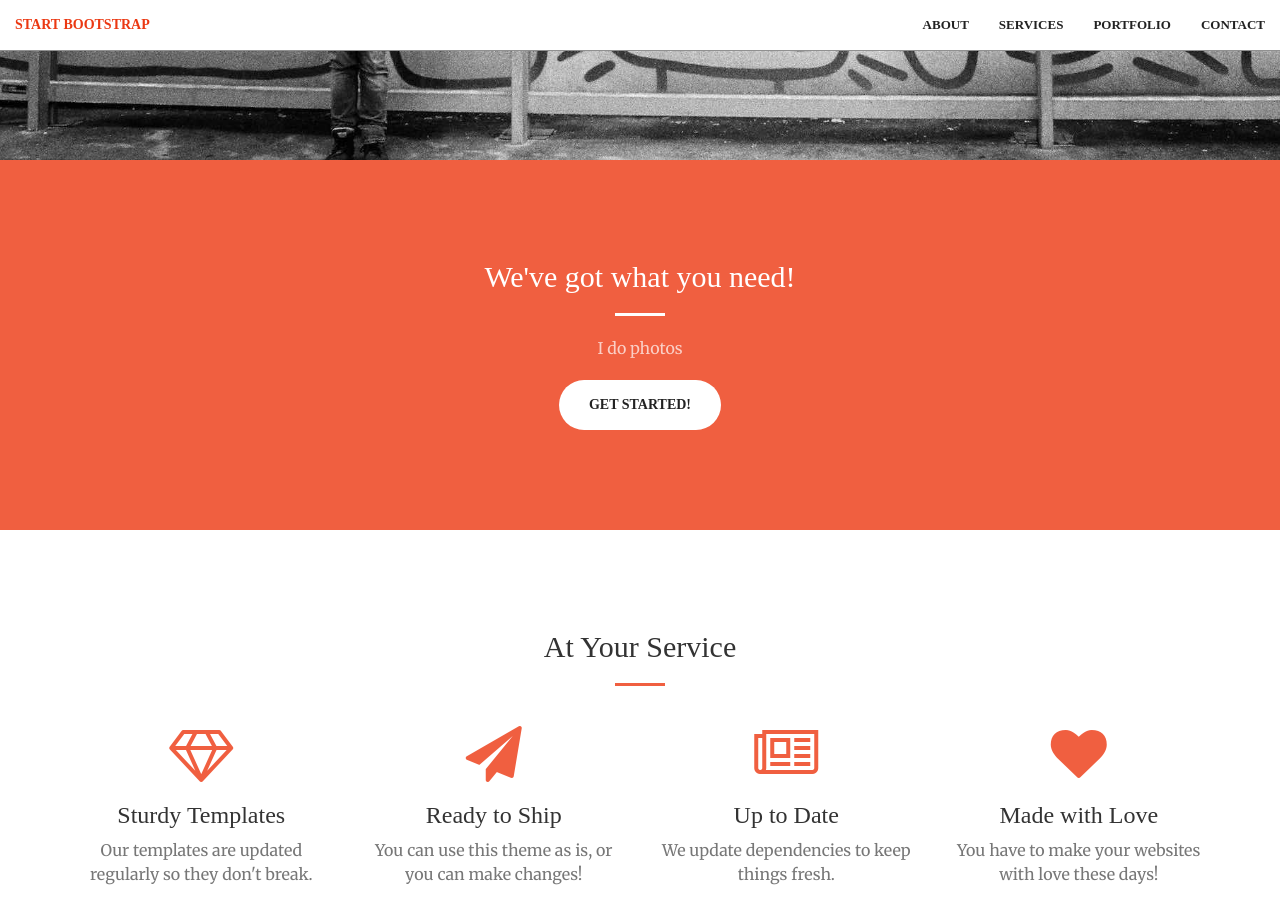
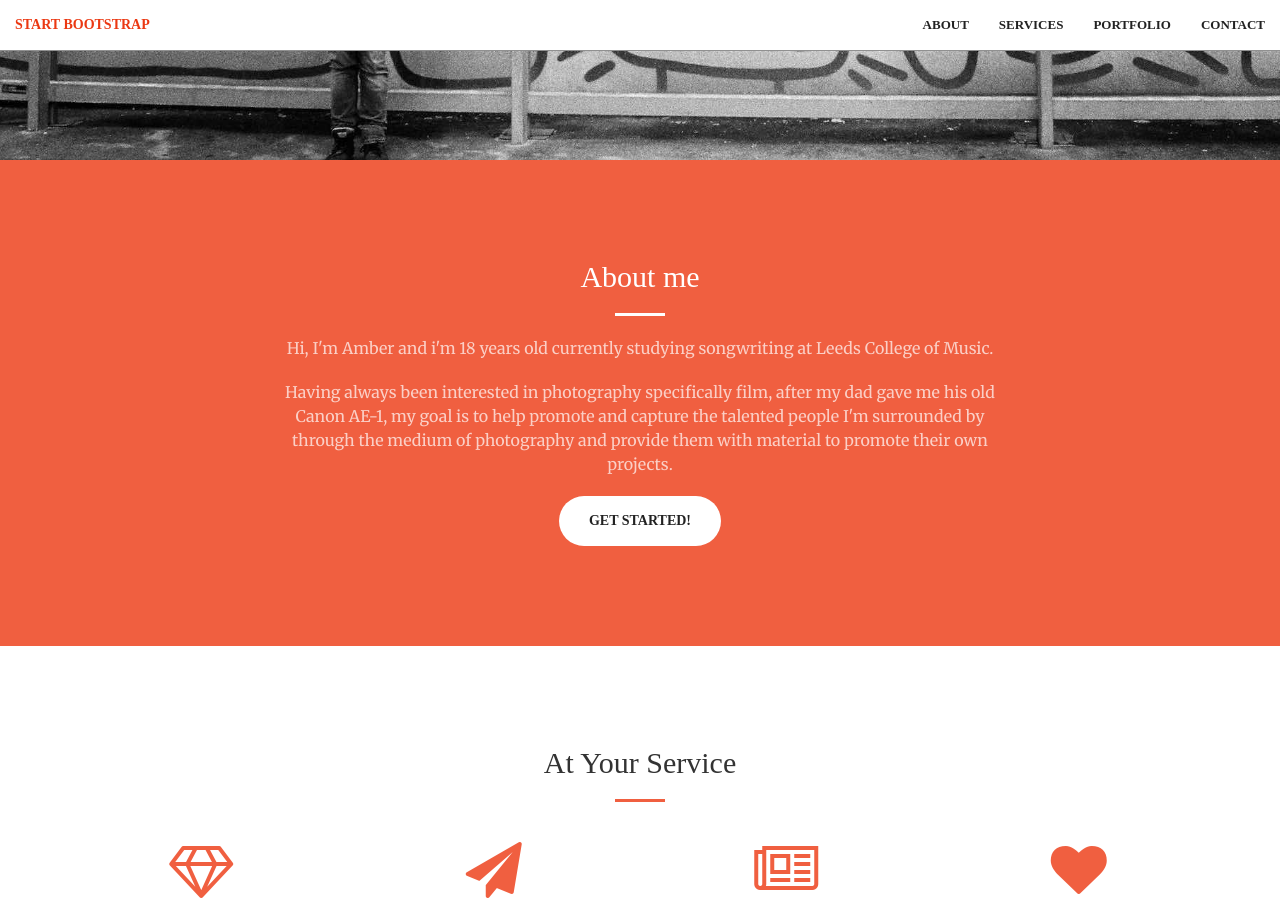
Before and after one commit to davestrawbridge/amberstrawbridge.github.io, a Jekyll site: the page built from index.html, in a window 1280 px wide and 900 px high, scrolled down 740 px. Built offline with Jekyll 4.4.1, drawn with Linux system fonts in a browser that asks for light colours; some web fonts are replaced.

Commit message:
updated About section

```diff
--- a/_includes/call-to-action.html
+++ b/_includes/call-to-action.html
@@ -2,9 +2,13 @@
     <div class="container">
         <div class="row">
             <div class="col-lg-8 col-lg-offset-2 text-center">
-                <h2 class="section-heading">We've got what you need!</h2>
+                <h2 class="section-heading">About me</h2>
                 <hr class="light">
-                <p class="text-faded">I do photos</p>
+                <p class="text-faded">Hi, I'm Amber and i'm 18 years old currently studying songwriting at Leeds College of Music.</p>
+                <p class="text-faded">Having always been interested in photography specifically film,
+                    after my dad gave me his old Canon AE-1,
+                    my goal is to help promote and capture the talented people I'm surrounded by
+                    through the medium of photography and provide them with material to promote their own projects.</p>
                 <a href="#" class="btn btn-default btn-xl">Get Started!</a>
             </div>
         </div>
```
